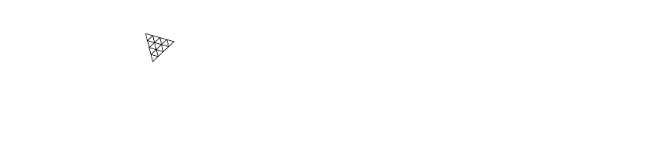
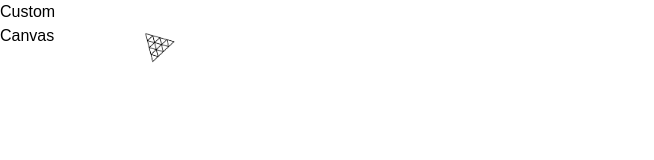
Before and after one commit to Rajiv620019/ColorFusion-AI, a React (Vite) app in the folder client/: page / in a window 1280 px wide. Shown: the top 160 px of the page, without its empty margins (0-654 px from the left). Built offline with nearby package versions, Linux system fonts and the light colour scheme; a web font is replaced by a local one.

Commit message:
Components for customizer page

```diff
--- a/client/src/App.jsx
+++ b/client/src/App.jsx
@@ -6,6 +6,8 @@ const App = () => {
   return (
     <main className="app transition-all ease-in">
       <Home />
+      <Customizer />
+      <Canvas />
     </main>
   );
 };
--- /dev/null
+++ b/client/src/components/AIPicker.jsx
@@ -0,0 +1,4 @@
+const AIPicker = () => {
+  return <div>AIPicker</div>;
+};
+export default AIPicker;
--- /dev/null
+++ b/client/src/components/ColorPicker.jsx
@@ -0,0 +1,4 @@
+const ColorPicker = () => {
+  return <div>ColorPicker</div>;
+};
+export default ColorPicker;
--- /dev/null
+++ b/client/src/components/FilePicker.jsx
@@ -0,0 +1,4 @@
+const FilePicker = () => {
+  return <div>FilePicker</div>;
+};
+export default FilePicker;
--- /dev/null
+++ b/client/src/components/Tab.jsx
@@ -0,0 +1,4 @@
+const Tab = () => {
+  return <div>Tab</div>;
+};
+export default Tab;
--- a/client/src/components/index.js
+++ b/client/src/components/index.js
@@ -1,3 +1,7 @@
 import CustomButton from "./CustomButton";
+import AIPicker from "./AIPicker";
+import ColorPicker from "./ColorPicker";
+import FilePicker from "./FilePicker";
+import Tab from "./Tab";
 
-export { CustomButton };
+export { CustomButton, AIPicker, ColorPicker, FilePicker, Tab };
```
Also changed, not shown: client/src/pages/Customizer.jsx (+18 -0 lines).
